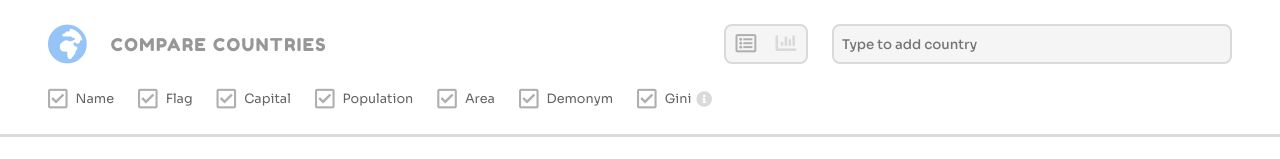
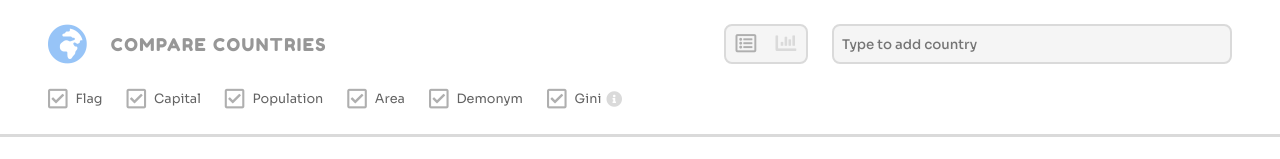
Before and after one commit to qvistdev09/compare-countries, a React (Create React App) app: page / in a window 1280 px wide. Shown: the top 159 px of the page. Built offline with nearby package versions, Linux system fonts and the light colour scheme.

Commit message:
make name not toggleable

```diff
--- a/src/App.js
+++ b/src/App.js
@@ -26,6 +26,7 @@ class App extends React.Component {
       gridSetup: [
         {
           type: 'text',
+          canToggle: false,
           enabled: true,
           value: 'name',
           header: 'Name',
@@ -83,6 +84,7 @@ class App extends React.Component {
         },
         {
           type: 'delete',
+          canToggle: false,
           enabled: true,
           value: 'delete',
           header: 'Delete',
--- a/src/components/CheckboxMaker.js
+++ b/src/components/CheckboxMaker.js
@@ -6,7 +6,7 @@ class CheckboxMaker extends React.Component {
     return (
       <div className={this.props.classes}>
         {this.props.gridSetup
-          .filter((item) => item.type !== 'delete')
+          .filter((item) => item.canToggle !== false)
           .map((item) => {
             const canShow = item.graph
               ? true
```
